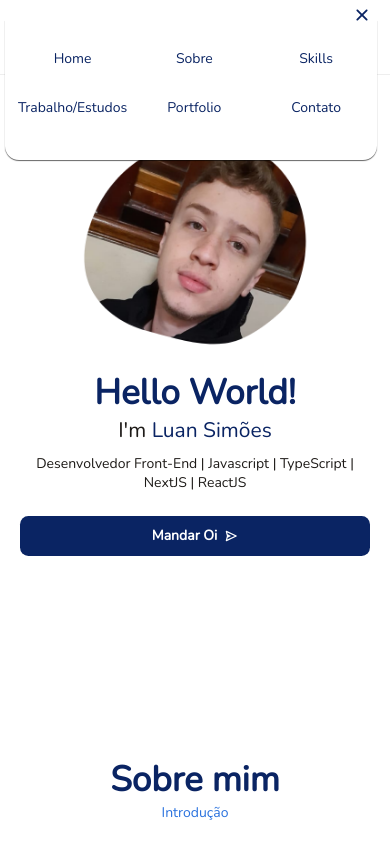
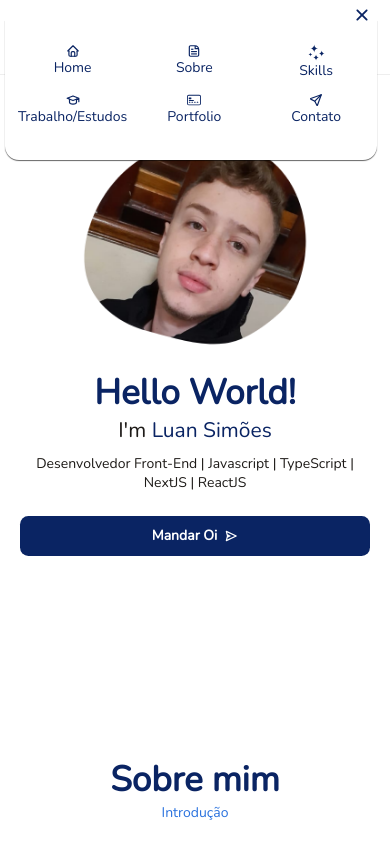
Before and after one commit to SyLu4N/myportfolio, a Next.js app: page / in a window 390 px wide. Both pictures are taken after a click on the element 281 px from the left and 37 px from the top of the page. Shown: the top 844 px of the page. Built offline with nearby package versions, Linux system fonts and the light colour scheme.

Commit message:
finalizando navMobile

```diff
--- a/package.json
+++ b/package.json
@@ -18,6 +18,7 @@
     "styled-components": "^5.3.5"
   },
   "devDependencies": {
+    "@tsconfig/next": "^1.0.2",
     "@types/node": "17.0.37",
     "@types/react": "18.0.10",
     "@types/react-dom": "18.0.5",
--- /dev/null
+++ b/src/components/Header/Nav/index.tsx
@@ -0,0 +1,109 @@
+import Image from 'next/image';
+import { RiMenu4Line } from 'react-icons/ri';
+import { IoIosClose } from 'react-icons/io';
+import { CgFileDocument } from 'react-icons/cg';
+import { WiStars } from 'react-icons/wi';
+import { TbSchool, TbSend, TbHome } from 'react-icons/tb';
+import { BsCreditCard2Front } from 'react-icons/bs';
+
+import { Container } from './styles';
+
+interface NavProps {
+  theme: string;
+  setTheme: (value: string) => void;
+  isMenuMobileOpen: boolean;
+  setIsMenuMobileOpen: (value: boolean) => void;
+}
+
+export function Nav({
+  theme,
+  setTheme,
+  isMenuMobileOpen,
+  setIsMenuMobileOpen,
+}: NavProps): JSX.Element {
+  function handleTheme(): void {
+    if (theme === 'ligth') {
+      setTheme('dark');
+      localStorage.setItem('USER_THEME', 'dark');
+    } else {
+      setTheme('ligth');
+      localStorage.setItem('USER_THEME', 'ligth');
+    }
+  }
+
+  function handleNav(): void {
+    const nav = document.querySelector('.nav') as HTMLElement;
+
+    if (!isMenuMobileOpen) {
+      nav.setAttribute('id', 'grid');
+      setIsMenuMobileOpen(true);
+    } else {
+      nav.removeAttribute('id');
+      setIsMenuMobileOpen(false);
+    }
+  }
+
+  return (
+    <Container>
+      <em className="close" onClick={handleNav}>
+        <RiMenu4Line size={35} />
+      </em>
+      <div className="nav">
+        <a href="#home">
+          <em>
+            <TbHome />
+          </em>
+          Home
+        </a>
+
+        <a href="#sobre">
+          <em>
+            <CgFileDocument />
+          </em>
+          Sobre
+        </a>
+
+        <a href="#skills" className="skills">
+          <em>
+            <WiStars size={25} />
+          </em>
+          Skills
+        </a>
+
+        <a href="#estudo">
+          <em>
+            <TbSchool />
+          </em>
+          Trabalho/Estudos
+        </a>
+
+        <a href="#portfolio">
+          <em>
+            <BsCreditCard2Front />
+          </em>
+          Portfolio
+        </a>
+
+        <a href="#contato">
+          <em>
+            <TbSend />
+          </em>
+          Contato
+        </a>
+        <span>
+          <IoIosClose size={30} onClick={handleNav} />
+        </span>
+      </div>
+      <div className="theme">
+        <Image
+          src={theme === 'ligth' ? '/assets/moon.png' : '/assets/sun.png'}
+          width={35}
+          height={35}
+          alt={theme === 'ligth' ? 'Imagem de uma Lua' : 'Imagem de um Sol'}
+          // eslint-disable-next-line react/jsx-no-bind
+          onClick={handleTheme}
+        />
+      </div>
+    </Container>
+  );
+}
--- /dev/null
+++ b/src/components/Header/Nav/styles.ts
@@ -0,0 +1,134 @@
+import styled from 'styled-components';
+
+export const Container = styled.nav`
+  display: flex;
+
+  .close {
+    display: none;
+  }
+
+  .nav {
+    display: flex;
+    align-items: center;
+    gap: 1.5rem;
+
+    a {
+      display: inline-flex;
+      align-items: center;
+      transition: 300ms;
+      font-size: 1rem;
+
+      &:hover {
+        color: var(--details);
+      }
+
+      em {
+        display: none;
+      }
+    }
+
+    span {
+      position: absolute;
+      top: -1.4rem;
+      right: 0;
+
+      svg {
+        display: none;
+        padding: 0;
+
+        cursor: pointer;
+        color: var(--title);
+
+        &:hover {
+          color: var(--details);
+        }
+      }
+    }
+  }
+
+  .theme {
+    display: flex;
+    align-items: center;
+
+    margin-right: -6rem;
+    margin-left: 3rem;
+    transition: all 400ms;
+
+    animation: 300ms girar linear;
+
+    img {
+      display: block;
+      cursor: pointer;
+    }
+  }
+
+  @keyframes girar {
+    0% {
+      transform: rotateX(40deg);
+    }
+    100% {
+      transform: rotate3d(0deg);
+    }
+  }
+
+  @media (max-width: 850px) {
+    .nav {
+      gap: 1rem;
+    }
+
+    .theme {
+      margin-right: 0rem;
+      margin-left: 1rem;
+    }
+  }
+
+  @media (max-width: 750px) {
+    position: relative;
+    justify-content: right;
+    width: 100%;
+
+    .close {
+      display: flex;
+      align-items: center;
+
+      cursor: pointer;
+      color: var(--title);
+      transition: color 300ms;
+
+      margin-right: 1rem;
+
+      &:hover {
+        color: var(--details);
+      }
+    }
+
+    .nav {
+      display: none;
+      grid-template-columns: repeat(3, 1fr);
+
+      position: absolute;
+      left: -98px;
+      right: -15px;
+      top: 0;
+      gap: 0;
+      bottom: -300%;
+      z-index: 2;
+
+      a {
+        display: inline-flex;
+        flex-direction: column;
+        em {
+          display: flex;
+          align-items: center;
+          justify-content: center;
+        }
+      }
+
+      .skills {
+        em {
+          margin-bottom: -5px;
+        }
+      }
+    }
+  }
+`;
--- a/src/components/Header/index.tsx
+++ b/src/components/Header/index.tsx
@@ -1,8 +1,5 @@
-import Image from 'next/image';
 import { useEffect, useState } from 'react';
-import { RiMenu4Line } from 'react-icons/ri';
-import { IoIosClose } from 'react-icons/io';
-
+import { Nav } from './Nav';
 import { Container, Padding } from './styles';
 
 interface HeaderProps {
@@ -12,16 +9,6 @@ interface HeaderProps {
 
 export function Header({ theme, setTheme }: HeaderProps): JSX.Element {
   const [isMenuMobileOpen, setIsMenuMobileOpen] = useState<boolean>(false);
-
-  function handleTheme(): void {
-    if (theme === 'ligth') {
-      setTheme('dark');
-      localStorage.setItem('USER_THEME', 'dark');
-    } else {
-      setTheme('ligth');
-      localStorage.setItem('USER_THEME', 'ligth');
-    }
-  }
 
   useEffect(() => {
     let ultimaPosicao = 0;
@@ -52,50 +39,18 @@ export function Header({ theme, setTheme }: HeaderProps): JSX.Element {
     window.addEventListener('scroll', positionScroll);
   }, []);
 
-  function handleNav(): void {
-    const nav = document.querySelector('.nav') as HTMLElement;
-
-    if (!isMenuMobileOpen) {
-      nav.setAttribute('id', 'grid');
-      setIsMenuMobileOpen(true);
-    } else {
-      nav.removeAttribute('id');
-      setIsMenuMobileOpen(false);
-    }
-  }
-
   return (
     <>
       <Padding />
       <Container theme={theme}>
         <p />
         <h1>SyLu4N</h1>
-        <nav>
-          <em onClick={handleNav}>
-            <RiMenu4Line size={35} />
-          </em>
-          <div className="nav">
-            <a href="#home">Home</a>
-            <a href="#sobre">Sobre</a>
-            <a href="#skills">Skills</a>
-            <a href="#estudo">Trabalho/Estudos</a>
-            <a href="#portfolio">Portfolio</a>
-            <a href="#contato">Contato</a>
-            <span>
-              <IoIosClose size={30} onClick={handleNav} />
-            </span>
-          </div>
-          <div className="theme">
-            <Image
-              src={theme === 'ligth' ? '/assets/moon.png' : '/assets/sun.png'}
-              width={35}
-              height={35}
-              alt={theme === 'ligth' ? 'Imagem de uma Lua' : 'Imagem de um Sol'}
-              // eslint-disable-next-line react/jsx-no-bind
-              onClick={handleTheme}
-            />
-          </div>
-        </nav>
+        <Nav
+          theme={theme}
+          setTheme={setTheme}
+          isMenuMobileOpen={isMenuMobileOpen}
+          setIsMenuMobileOpen={setIsMenuMobileOpen}
+        />
       </Container>
     </>
   );
--- a/src/components/Header/styles.ts
+++ b/src/components/Header/styles.ts
@@ -43,74 +43,6 @@ export const Container = styled.header<ContainerProps>`
     font-size: 1.5rem;
   }
 
-  nav {
-    display: flex;
-
-    em {
-      display: none;
-    }
-
-    .nav {
-      display: flex;
-      align-items: center;
-      gap: 1.5rem;
-
-      a {
-        display: inline-flex;
-        align-items: center;
-        transition: 300ms;
-        font-size: 1rem;
-
-        &:hover {
-          color: var(--details);
-        }
-      }
-
-      span {
-        position: absolute;
-        top: -1.4rem;
-        right: 0;
-
-        svg {
-          display: none;
-          padding: 0;
-
-          cursor: pointer;
-          color: var(--title);
-
-          &:hover {
-            color: var(--details);
-          }
-        }
-      }
-    }
-
-    .theme {
-      display: flex;
-      align-items: center;
-
-      margin-right: -6rem;
-      margin-left: 3rem;
-      transition: all 400ms;
-
-      animation: 300ms girar linear;
-
-      img {
-        display: block;
-        cursor: pointer;
-      }
-    }
-
-    @keyframes girar {
-      0% {
-        transform: rotateX(40deg);
-      }
-      100% {
-        transform: rotate3d(0deg);
-      }
-    }
-  }
-
   @keyframes headerCima {
     0% {
       margin-top: -20%;
@@ -141,56 +73,4 @@ export const Container = styled.header<ContainerProps>`
       margin-left: 1.2rem;
     }
   }
-
-  @media (max-width: 850px) {
-    nav .nav {
-      gap: 1rem;
-    }
-
-    nav .theme {
-      margin-right: 0rem;
-      margin-left: 1rem;
-    }
-  }
-
-  @media (max-width: 750px) {
-    nav em {
-      display: flex;
-      align-items: center;
-
-      cursor: pointer;
-      color: var(--title);
-      transition: color 300ms;
-
-      margin-right: 1rem;
-
-      &:hover {
-        color: var(--details);
-      }
-    }
-
-    nav {
-      position: relative;
-      justify-content: right;
-      width: 100%;
-
-      .nav {
-        display: none;
-        grid-template-columns: repeat(3, 1fr);
-
-        position: absolute;
-        left: -98px;
-        right: -15px;
-        top: 0;
-        gap: 0;
-        bottom: -300%;
-        z-index: 2;
-
-        a {
-          display: inline-flex;
-          flex-direction: column;
-        }
-      }
-    }
-  }
 `;
--- a/src/components/Main/index.tsx
+++ b/src/components/Main/index.tsx
@@ -2,9 +2,9 @@ import { Welcome } from '../Welcome';
 import { AboutMe } from '../AboutMe';
 import { Portfolio } from '../Portflio';
 import { Skills } from '../Skills';
+import { StudyWork } from '../StudyWork';
 
 import { Container } from './styles';
-import { StudyWork } from '../StudyWork';
 
 export function Main(): JSX.Element {
   return (
--- a/tsconfig.json
+++ b/tsconfig.json
@@ -15,6 +15,6 @@
     "jsx": "preserve",
     "incremental": true
   },
-  "include": ["next-env.d.ts", "**/*.tsx"],
+  "include": ["next-env.d.ts", "**/*.ts", "**/*.tsx"],
   "exclude": ["node_modules"]
 }
```
Also changed, not shown: 1 other file (tests, documents, lock files or other folders).
